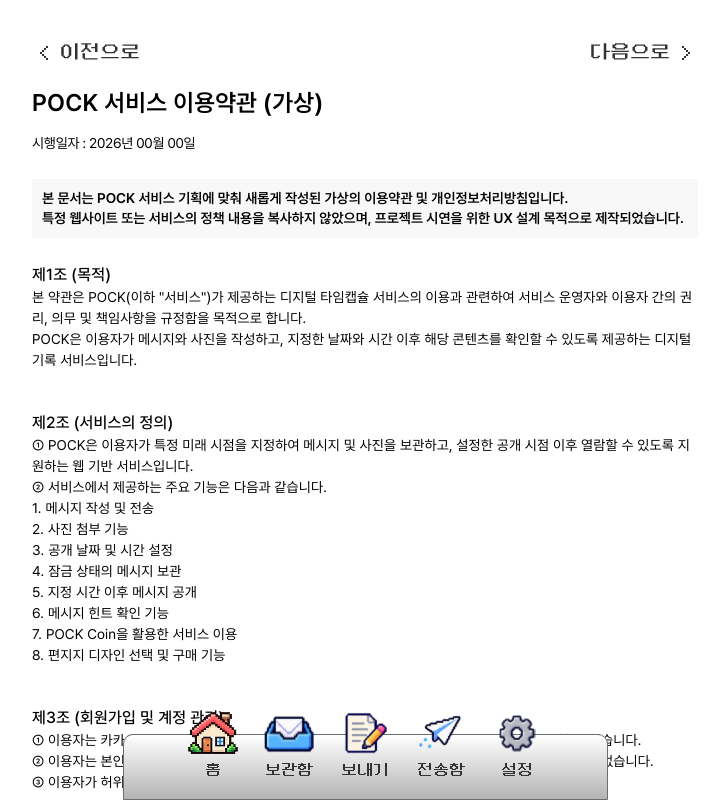
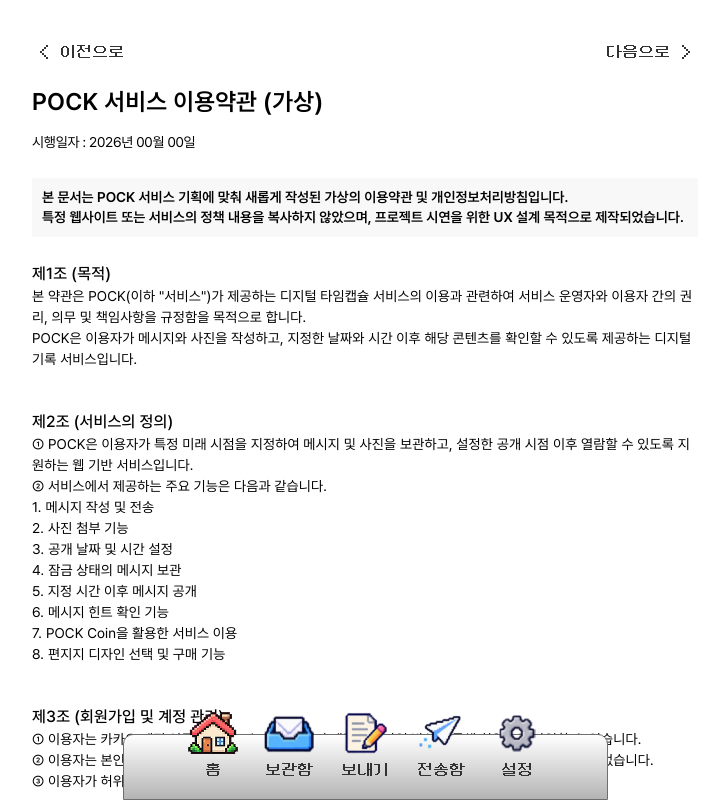
Before and after one commit to subin-uiux/pock, a React (Vite) app: page /terms in a window 1280 px wide. Shown: the top 802 px of the page, without its empty margins (275-997 px from the left). Built offline with nearby package versions, Linux system fonts and the light colour scheme.

Commit message:
정책 및 약관 수정
폰트 크기, 수정

```diff
--- a/src/styles/pages/terms.css
+++ b/src/styles/pages/terms.css
@@ -35,7 +35,7 @@
   color: #000000;
 }
 
-/* 이전 / 다음 — NeoDunggeunmo 20 · 화살표 24 */
+/* 이전 / 다음 / 종료 — NeoDunggeunmo 16 · 화살표 24 */
 .terms-page__nav {
   display: flex;
   flex: 0 0 auto;
@@ -75,7 +75,7 @@
 .terms-page__back-label,
 .terms-page__next-label {
   font-family: var(--font-family-base); /* NeoDunggeunmo */
-  font-size: 1.25rem; /* 20 */
+  font-size: 1rem; /* 16 — Mo */
   font-weight: var(--font-weight-regular);
   line-height: var(--line-height-tight);
 }
```
